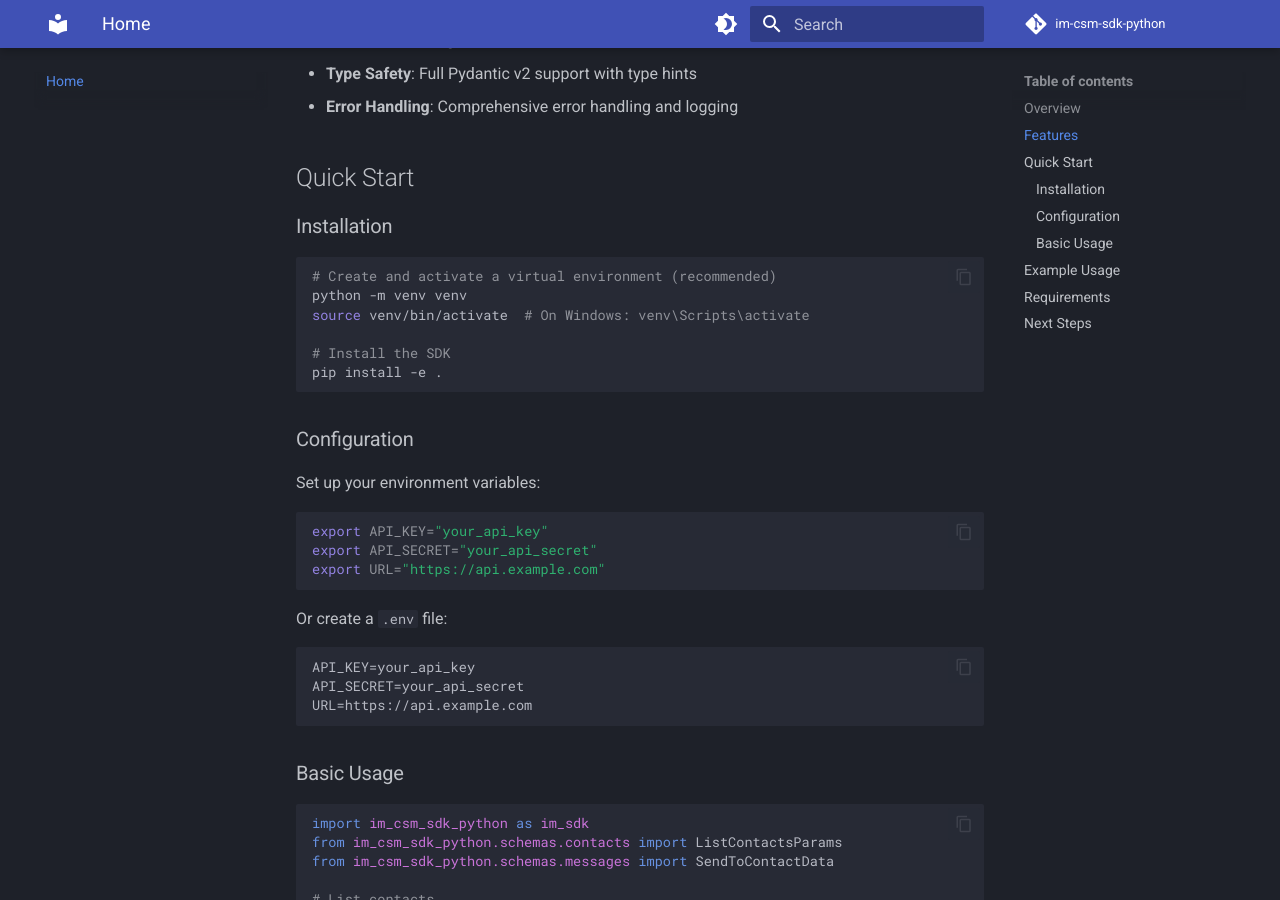
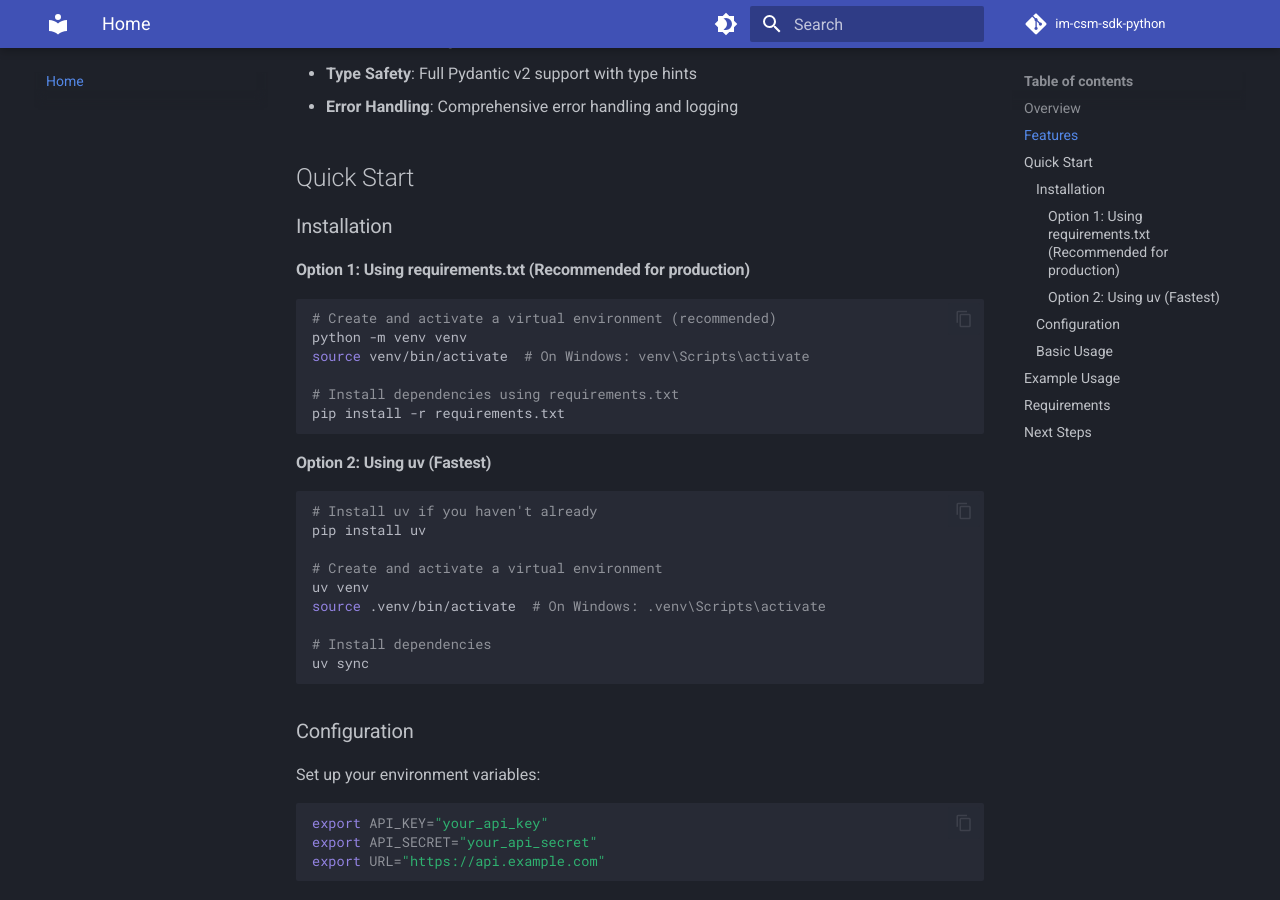
Before and after one commit to ubiquolabs/im-csm-sdk-python, an MkDocs documentation site: the page built from docs/index.md, in a window 1280 px wide and 900 px high, scrolled down 552 px. Built offline with MkDocs 1.6.1 and Material for MkDocs 9.7.7, drawn with Linux system fonts in a browser that asks for light colours; comment, search, counter and statistics services are not loaded; the version menu is left out.

Commit message:
docs(readme): enhance installation and development instructions
- Adds alternative installation method using 'uv' for faster environment setup
- Clarifies use of requirements.txt and requirements-dev.txt for production and development
- Introduces development setup steps, including linting and documentation commands
- Details usage of poethepoet task runner for common workflows
- Improves contributor guidelines with code style and testing reminders

````diff
--- a/docs/index.md
+++ b/docs/index.md
@@ -18,13 +18,29 @@ The IM CSM SDK Python provides a simple and efficient way to interact with the I
 
 ### Installation
 
+#### Option 1: Using requirements.txt (Recommended for production)
+
 ```bash
 # Create and activate a virtual environment (recommended)
 python -m venv venv
 source venv/bin/activate  # On Windows: venv\Scripts\activate
 
-# Install the SDK
-pip install -e .
+# Install dependencies using requirements.txt
+pip install -r requirements.txt
+```
+
+#### Option 2: Using uv (Fastest)
+
+```bash
+# Install uv if you haven't already
+pip install uv
+
+# Create and activate a virtual environment
+uv venv
+source .venv/bin/activate  # On Windows: .venv\Scripts\activate
+
+# Install dependencies
+uv sync
 ```
 
 ### Configuration
````
Also changed, not shown: README.md (+18 -2 lines).
